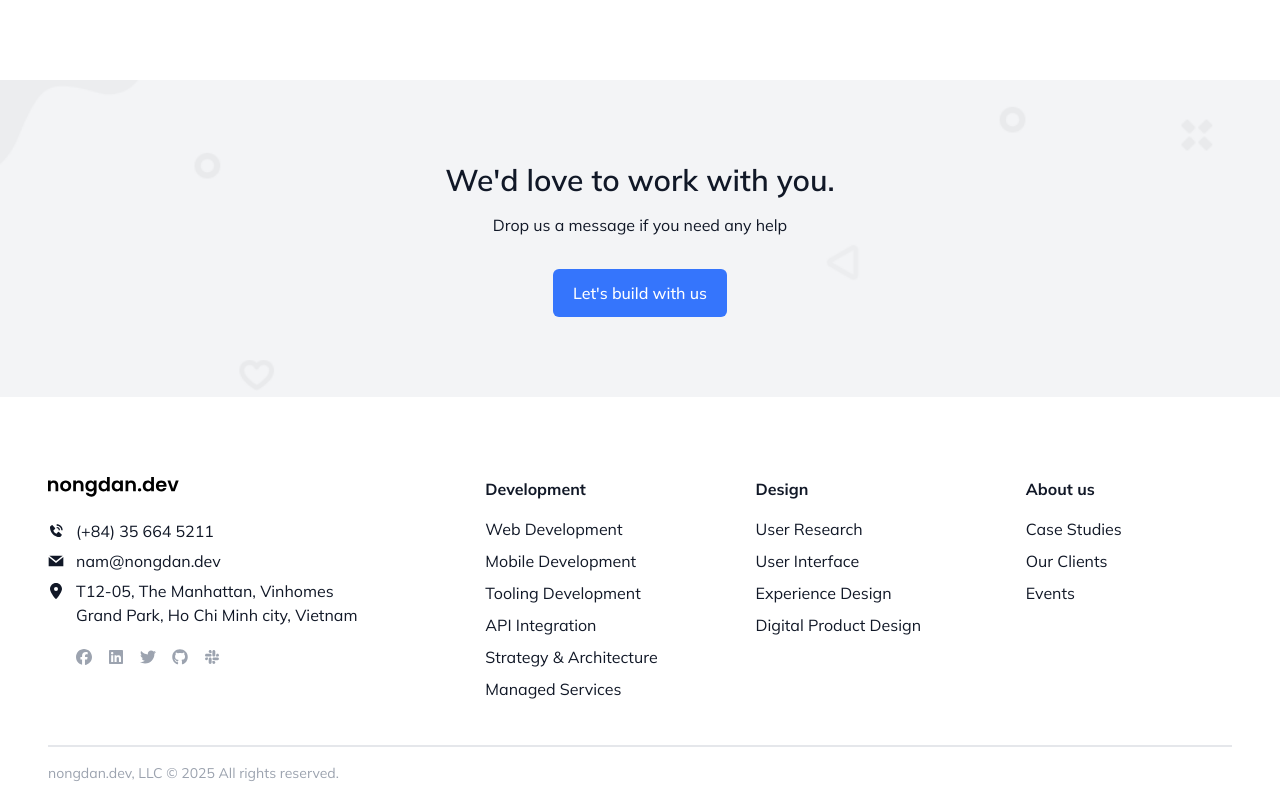
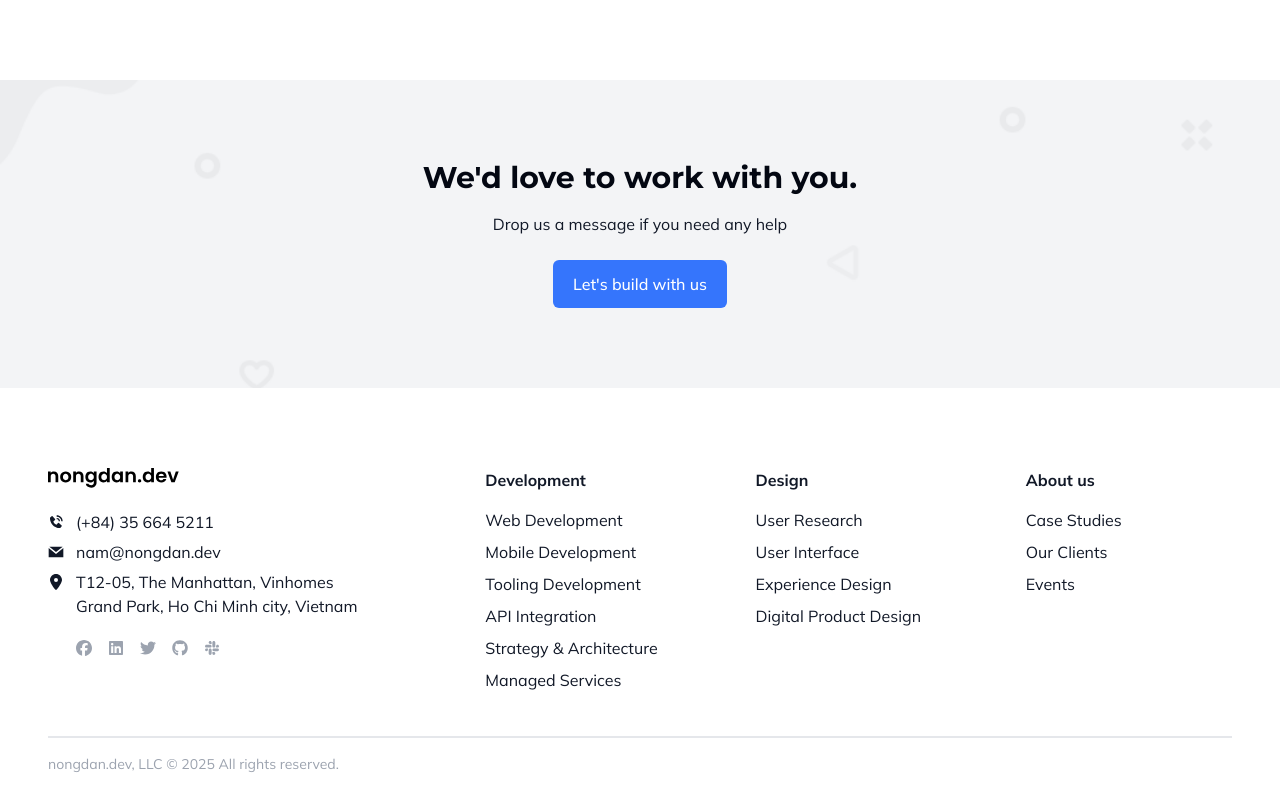
Before and after one commit to nongdan-dev/website, a React (Vite) app: page /about-us in a window 1280 px wide. Shown: the part 3188-3988 px from the top of the page. Built offline with nearby package versions, Linux system fonts and the light colour scheme.

Commit message:
update section CTA

```diff
--- a/src/components/widget/BuildWithUs.tsx
+++ b/src/components/widget/BuildWithUs.tsx
@@ -1,4 +1,5 @@
 import { Link } from 'react-router-dom'
+import { twMerge } from 'tailwind-merge'
 
 import SectionBg from '@/assets/images/build-width-us-bg.png'
 
@@ -11,16 +12,16 @@ export function BuildWithUs() {
       className='col-full-width bg-gray-100 !bg-cover !bg-no-repeat py-20'
       style={{ background: `url(${SectionBg})` }}
     >
-      {({ titleId }) => (
+      {({ titleId, titleClassName }) => (
         <div className='col-content text-center'>
           <h2
             id={titleId}
-            className='text-balance text-3xl font-semibold leading-snug'
+            className={twMerge(titleClassName, 'mb-4 !text-3xl')}
           >
             We'd love to work with you.
           </h2>
-          <p className='mt-3'>Drop us a message if you need any help</p>
-          <Button asChild className='mt-8'>
+          <p>Drop us a message if you need any help</p>
+          <Button asChild className='mt-6'>
             <Link to='/contact'>Let's build with us</Link>
           </Button>
         </div>
```
